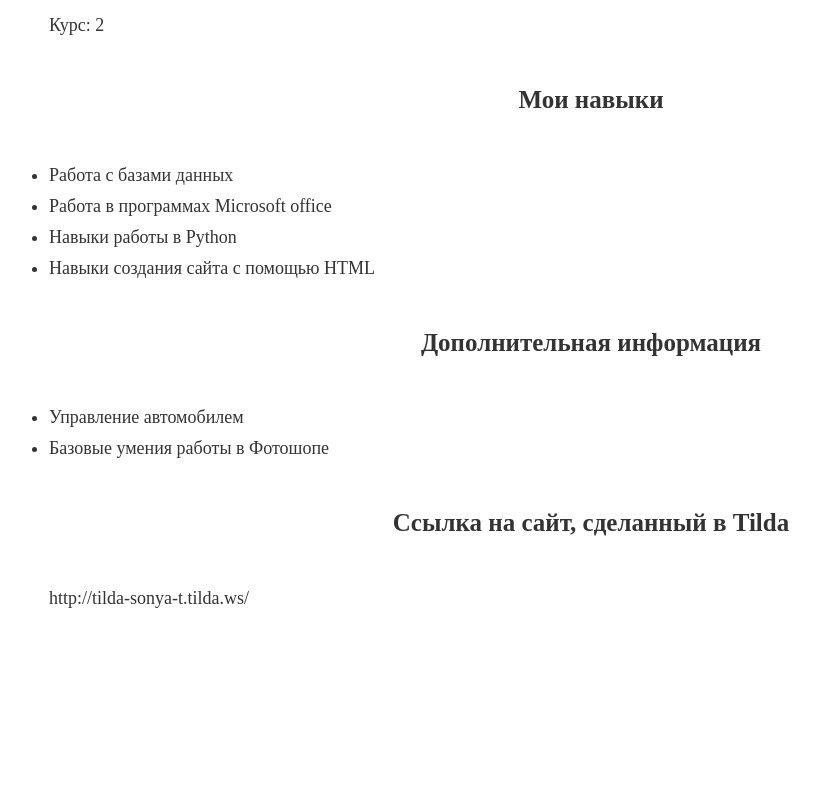
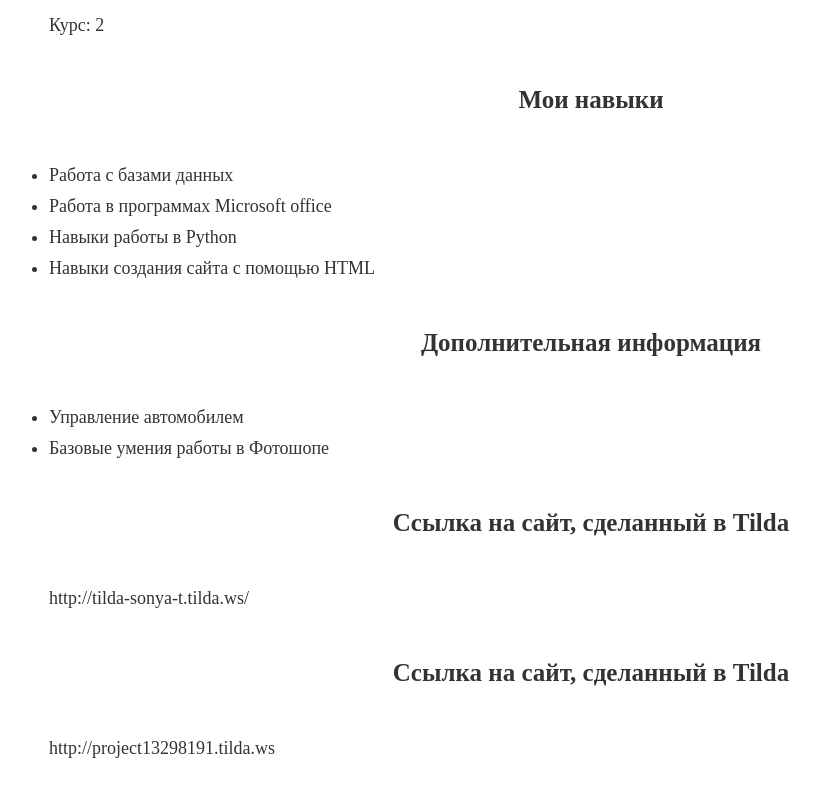
Before and after one commit to SonyaT228/SonyaT228.github.io, a plain HTML site: page index.html in a window 1280 px wide. Shown: the part 444-1241 px from the top of the page, without its empty margins (49-868 px from the left). Before the commit the page ends 1103 px from the top, so only its background shows below. Drawn offline with Linux system fonts and the light colour scheme.

Commit message:
index.html

```diff
--- a/index.html
+++ b/index.html
@@ -49,6 +49,12 @@
         http://tilda-sonya-t.tilda.ws/
         </ul>
     </section>
+       <section>
+        <h2>Cсылка на сайт, сделанный в Tilda</h2>
+        <ul>
+        http://project13298191.tilda.ws
+        </ul>
+    </section>
 </body>
 
 </html>
```
